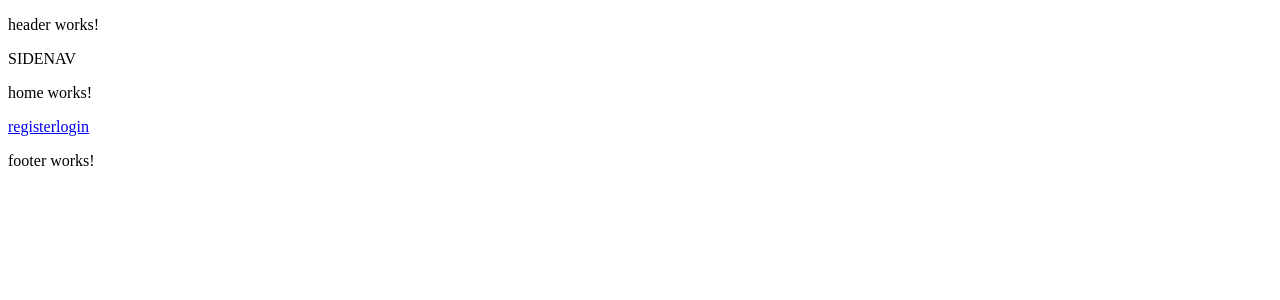
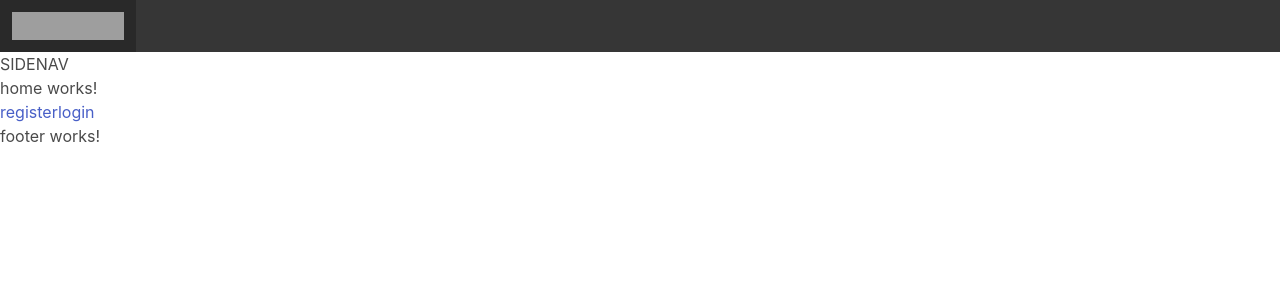
Before and after one commit to DaniBokerone/Favi, an Angular app in the folder Project/: page / in a window 1280 px wide. Shown: the top 300 px of the page. Built offline with nearby package versions, Linux system fonts and the light colour scheme; grey boxes are pictures that could not be loaded.

Commit message:
bulma added

```diff
--- a/Project/angular.json
+++ b/Project/angular.json
@@ -55,6 +55,7 @@
               "src/assets"
             ],
             "styles": [
+              "./node_modules/bulma/css/bulma.min.css",
               "src/styles.scss"
             ],
             "scripts": []
--- a/Project/package.json
+++ b/Project/package.json
@@ -17,6 +17,7 @@
     "@angular/platform-browser": "~13.3.0",
     "@angular/platform-browser-dynamic": "~13.3.0",
     "@angular/router": "~13.3.0",
+    "bulma": "^0.9.4",
     "rxjs": "~7.5.0",
     "tslib": "^2.3.0",
     "zone.js": "~0.11.4"
--- /dev/null
+++ b/Project/src/app/header/header-html.component.html
@@ -0,0 +1,13 @@
+<nav class="navbar is-dark" role="navigation" aria-label="main navigation">
+    <div class="navbar-brand">
+      <a class="navbar-item" href="https://bulma.io">
+        <img src="https://bulma.io/images/bulma-logo.png" alt="Bulma: Free, open source, and modern CSS framework based on Flexbox" width="112" height="28">
+      </a>
+
+      <a role="button" class="navbar-burger" aria-label="menu" aria-expanded="false">
+        <span aria-hidden="true"></span>
+        <span aria-hidden="true"></span>
+        <span aria-hidden="true"></span>
+      </a>
+    </div>
+  </nav>
--- a/Project/src/app/header/header.component.ts
+++ b/Project/src/app/header/header.component.ts
@@ -2,11 +2,7 @@ import { Component, OnInit } from '@angular/core';
 
 @Component({
   selector: 'app-header',
-  template: `
-    <p>
-      header works!
-    </p>
-  `,
+  templateUrl: './header-html.component.html',
   styles: [
   ]
 })
```
Also changed, not shown: 1 other file (tests, documents, lock files or other folders).
